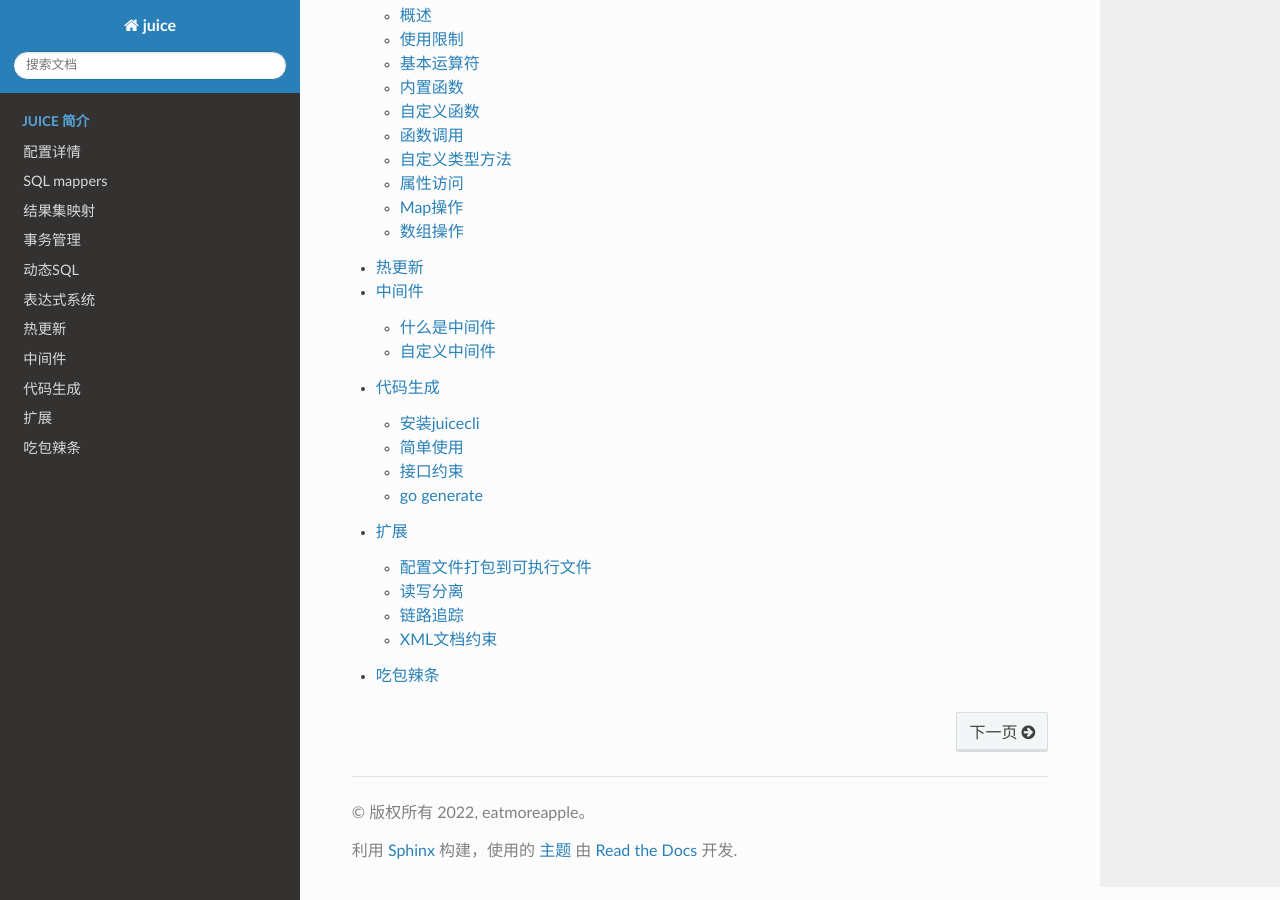
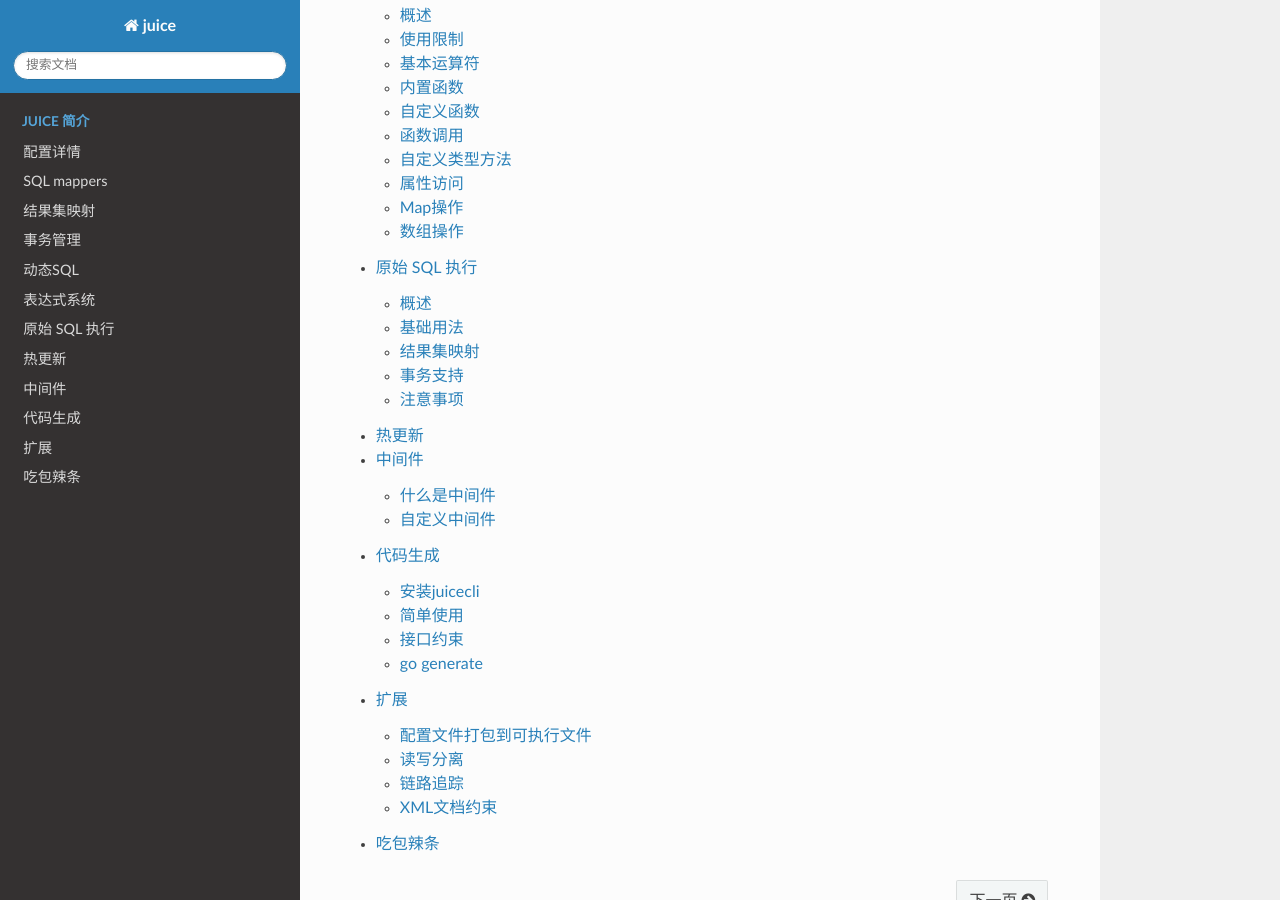
Before and after one commit to go-juicedev/juice-doc, a Sphinx documentation site: the page built from source/index.rst, in a window 1280 px wide and 900 px high, scrolled down 3692 px. Built offline with Sphinx 7.4.7 and the Read the Docs theme 3.1.0, drawn with Linux system fonts in a browser that asks for light colours; part of the change alters nothing that is shown.

Commit message:
添加原始sql执行

```diff
--- a/source/index.rst
+++ b/source/index.rst
@@ -159,6 +159,8 @@ http://github.com/go-juicedev/juice
 
    expr
 
+   raw_sql
+
    hot_reload
 
    middleware
--- /dev/null
+++ b/source/raw_sql.rst
@@ -0,0 +1,77 @@
+原始 SQL 执行
+============
+
+概述
+----
+在某些场景下，我们可能需要直接执行 SQL 语句而不是通过 XML 配置。Juice 提供了简单的 API 来支持这种需求。
+
+基础用法
+--------
+最简单的方式是使用 ``engine.Raw()`` 方法：
+
+.. code-block:: go
+
+    var engine *juice.Engine
+
+    // 执行查询并获取结果
+    rows, err := engine.Raw("SELECT * FROM user WHERE id = #{id}").
+        Select(context.TODO(), juice.H{"id": 1})
+
+结果集映射
+---------
+Juice 提供了多种方式来映射查询结果到 Go 结构体：
+
+.. code-block:: go
+
+    // 定义数据结构
+    type User struct {
+        ID   int64  `column:"id"`
+        Name string `column:"name"`
+    }
+
+    // 创建查询
+    runner := engine.Raw("SELECT * FROM user WHERE id = #{id}")
+
+    // 方式 1: 直接绑定到切片
+    users, err := juice.NewGenericRunner[[]User](runner).
+        Bind(context.TODO(), juice.H{"id": 1})
+    // users 类型为 []User
+
+    // 方式 2: 使用 List 方法
+    users, err := juice.NewGenericRunner[User](runner).
+        List(context.TODO(), juice.H{"id": 1})
+    // users 类型为 []User
+
+    // 方式 3: 使用 List2 方法（返回指针切片）
+    users, err := juice.NewGenericRunner[User](runner).
+        List2(context.TODO(), juice.H{"id": 1})
+    // users 类型为 []*User
+
+事务支持
+--------
+在事务中执行原始 SQL 同样简单：
+
+.. code-block:: go
+
+    var engine *juice.Engine
+
+    // 开启事务
+    tx := engine.Tx()
+    if err := tx.Begin(); err != nil {
+        // 处理错误
+    }
+
+    // 在事务中执行查询
+    runner := tx.Raw("SELECT * FROM user WHERE id = #{id}")
+    // 后续用法与非事务相同
+
+    // 别忘了提交或回滚事务
+    if err := tx.Commit(); err != nil {
+        tx.Rollback()
+    }
+
+注意事项
+--------
+- 参数绑定使用 ``#{paramName}`` 语法
+- 推荐使用命名参数而不是位置参数
+- 记得正确处理事务的提交和回滚
```
